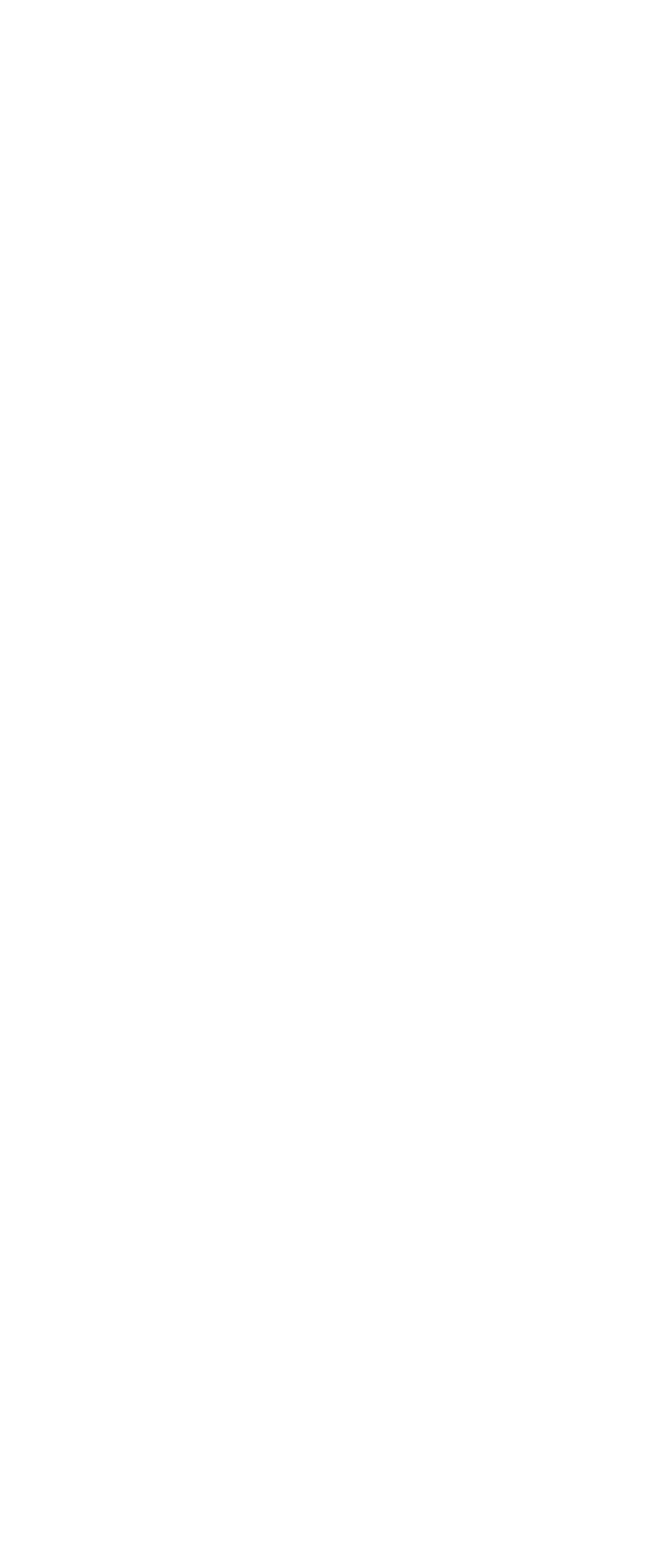
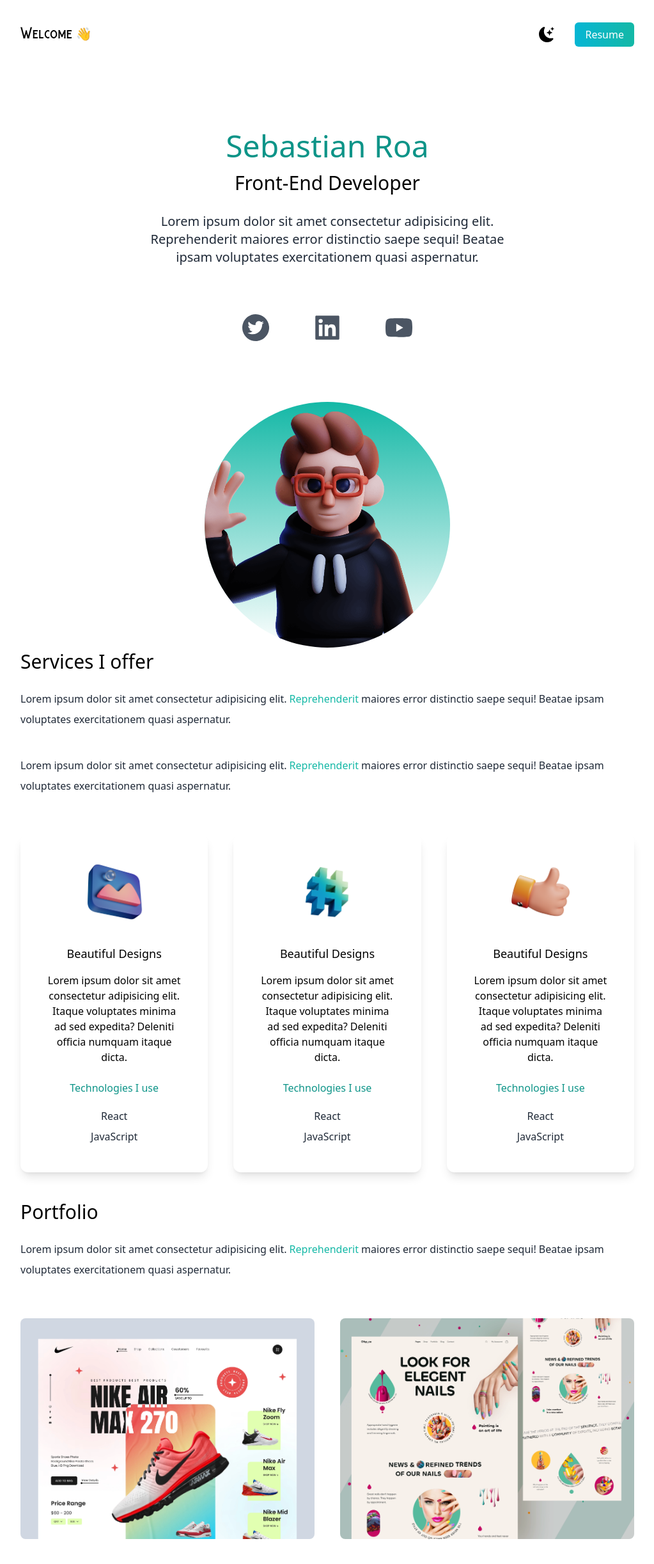
Before and after one commit to sebastianroar/My-Website, a Next.js app: page / in a window 1280 px wide. Shown: the whole page at 64% size, without its empty margins (128-1151 px from the left). Before the commit the page ends 800 px from the top, so only its background shows below. Built offline with nearby package versions, Linux system fonts and the light colour scheme.

Commit message:
Web page blueprint

```diff
--- a/src/pages/index.js
+++ b/src/pages/index.js
@@ -1,6 +1,22 @@
 import Head from "next/head";
+import { BsFillMoonStarsFill } from "react-icons/bs";
+import {
+  AiFillTwitterCircle,
+  AiFillLinkedin,
+  AiFillYoutube,
+} from "react-icons/ai";
+import Image from "next/image";
+import deved from "../../public/dev-ed-wave.png";
+import design from "../../public/design.png";
+import code from "../../public/code.png";
+import consulting from "../../public/consulting.png";
+import web1 from "../../public/web1.png";
+import web2 from "../../public/web2.png";
+import { useState } from "react";
 
 export default function Home() {
+  const [darkMode, setDarkMode] = useState(false);
+
   return (
     <>
       <Head>
@@ -9,7 +25,163 @@ export default function Home() {
         <meta name="viewport" content="width=device-width, initial-scale=1" />
         <link rel="icon" href="/favicon.ico" />
       </Head>
-      <main></main>
+      <main className="bg-white px-10 md:px-20 lg:px-40">
+        <section className="min-h-screen">
+          <nav className="py-10 mb-12 flex justify-between">
+            <h1 className="text-xl font-burtons">Welcome 👋</h1>
+            <ul className="flex items-center">
+              <li>
+                <BsFillMoonStarsFill className="cursor-pointer text-2xl" />
+              </li>
+              <li>
+                <a
+                  className="bg-gradient-to-r from-cyan-500 to-teal-500 text-white px-4 py-2 rounded-md ml-8"
+                  href="#"
+                >
+                  Resume
+                </a>
+              </li>
+            </ul>
+          </nav>
+          <div className="text-center p-10">
+            <h2 className="text-5xl py-2 text-teal-600 font-medium md:tex-6xl">
+              Sebastian Roa
+            </h2>
+            <h3 className="text-2xl py-2 md:text-3xl">Front-End Developer</h3>
+            <p className="text-medium py-5 leading-8 text-gray-800 md:text-xl max-w-xl mx-auto">
+              Lorem ipsum dolor sit amet consectetur adipisicing elit.
+              Reprehenderit maiores error distinctio saepe sequi! Beatae ipsam
+              voluptates exercitationem quasi aspernatur.
+            </p>
+          </div>
+          <div className="text-5xl flex justify-center gap-16 py-3 text-gray-600">
+            <AiFillTwitterCircle />
+            <AiFillLinkedin />
+            <AiFillYoutube />
+          </div>
+          <div className="relative mx-auto bg-gradient-to-b from-teal-500 rounded-full w-80 h-80 mt-20 overflow-hidden md:h-96 md:w-96">
+            <Image
+              src={deved}
+              layout="fill"
+              objectFit="cover"
+              alt="Deved Image"
+            />
+          </div>
+        </section>
+
+        <section>
+          <div>
+            <h3 className=" text-3xl py-1">Services I offer</h3>
+            <p className="text-medium py-5 leading-8 text-gray-800">
+              Lorem ipsum dolor sit amet consectetur adipisicing elit.
+              <span className="text-teal-500"> Reprehenderit</span> maiores
+              error distinctio saepe sequi! Beatae ipsam voluptates
+              exercitationem quasi aspernatur.
+            </p>
+            <p className="text-medium py-5 leading-8 text-gray-800">
+              Lorem ipsum dolor sit amet consectetur adipisicing elit.
+              <span className="text-teal-500"> Reprehenderit</span> maiores
+              error distinctio saepe sequi! Beatae ipsam voluptates
+              exercitationem quasi aspernatur.
+            </p>
+          </div>
+          <div className="lg:flex gap-10">
+            <div className="text-center shadow-lg p-10 rounded-xl my-10">
+              <Image
+                className="m-auto"
+                src={design}
+                width={100}
+                height={100}
+                alt="Design Image"
+              />
+              <h3 className="text-lg font-medium pt-8 pb-2">
+                Beautiful Designs
+              </h3>
+              <p className="py-2">
+                Lorem ipsum dolor sit amet consectetur adipisicing elit. Itaque
+                voluptates minima ad sed expedita? Deleniti officia numquam
+                itaque dicta.
+              </p>
+              <h4 className="py-4 text-teal-600">Technologies I use</h4>
+              <p className="text-gray-800 py-1">React</p>
+              <p className="text-gray-800 py-1">JavaScript</p>
+            </div>
+            <div className="text-center shadow-lg p-10 rounded-xl my-10">
+              <Image
+                className="m-auto"
+                src={code}
+                width={100}
+                height={100}
+                alt="Design Image"
+              />
+              <h3 className="text-lg font-medium pt-8 pb-2">
+                Beautiful Designs
+              </h3>
+              <p className="py-2">
+                Lorem ipsum dolor sit amet consectetur adipisicing elit. Itaque
+                voluptates minima ad sed expedita? Deleniti officia numquam
+                itaque dicta.
+              </p>
+              <h4 className="py-4 text-teal-600">Technologies I use</h4>
+              <p className="text-gray-800 py-1">React</p>
+              <p className="text-gray-800 py-1">JavaScript</p>
+            </div>
+            <div className="text-center shadow-lg p-10 rounded-xl my-10">
+              <Image
+                className="m-auto"
+                src={consulting}
+                width={100}
+                height={100}
+                alt="Design Image"
+              />
+              <h3 className="text-lg font-medium pt-8 pb-2">
+                Beautiful Designs
+              </h3>
+              <p className="py-2">
+                Lorem ipsum dolor sit amet consectetur adipisicing elit. Itaque
+                voluptates minima ad sed expedita? Deleniti officia numquam
+                itaque dicta.
+              </p>
+              <h4 className="py-4 text-teal-600">Technologies I use</h4>
+              <p className="text-gray-800 py-1">React</p>
+              <p className="text-gray-800 py-1">JavaScript</p>
+            </div>
+          </div>
+        </section>
+        <section>
+          <div>
+            <h3 className=" text-3xl py-1">Portfolio</h3>
+            <p className="text-medium py-5 leading-8 text-gray-800">
+              Lorem ipsum dolor sit amet consectetur adipisicing elit.
+              <span className="text-teal-500"> Reprehenderit</span> maiores
+              error distinctio saepe sequi! Beatae ipsam voluptates
+              exercitationem quasi aspernatur.
+            </p>
+          </div>
+          <div className="flex flex-col gap-10 py-10 lg:flex-row lg:flex-wrap">
+            <div className="basis-1/3 flex-1">
+              <Image
+                className="rounded-lg object-cover"
+                width={"100%"}
+                height={"100%"}
+                src={web1}
+                alt="Project Image"
+                layout="responsive"
+              />
+            </div>
+            <div className="basis-1/3 flex-1">
+              <Image
+                className="rounded-lg object-cover"
+                width={"100%"}
+                height={"100%"}
+                src={web2}
+                alt="Project Image"
+                layout="responsive"
+              />
+            </div>
+          </div>
+        </section>
+      </main>
     </>
   );
 }
```
